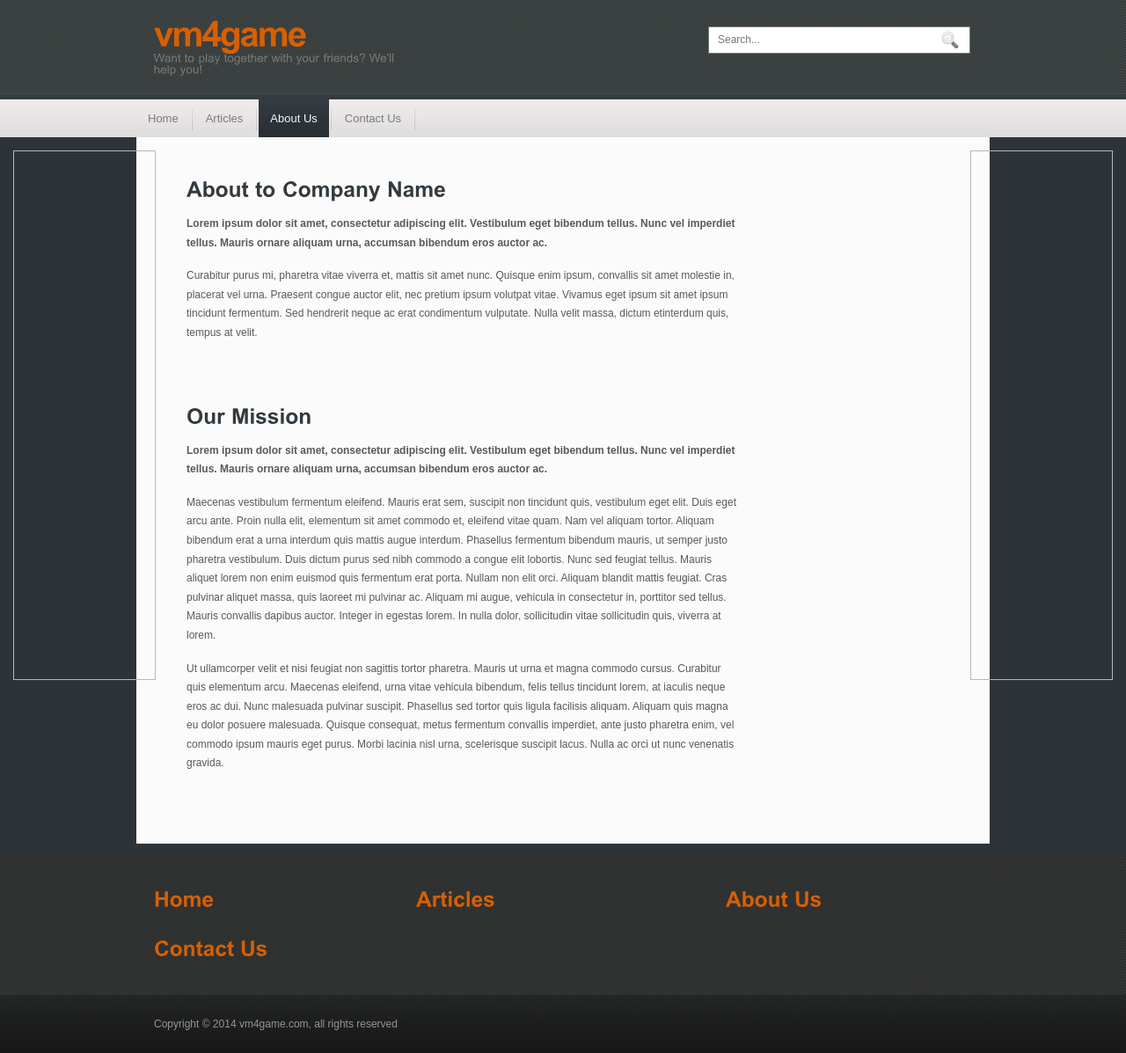
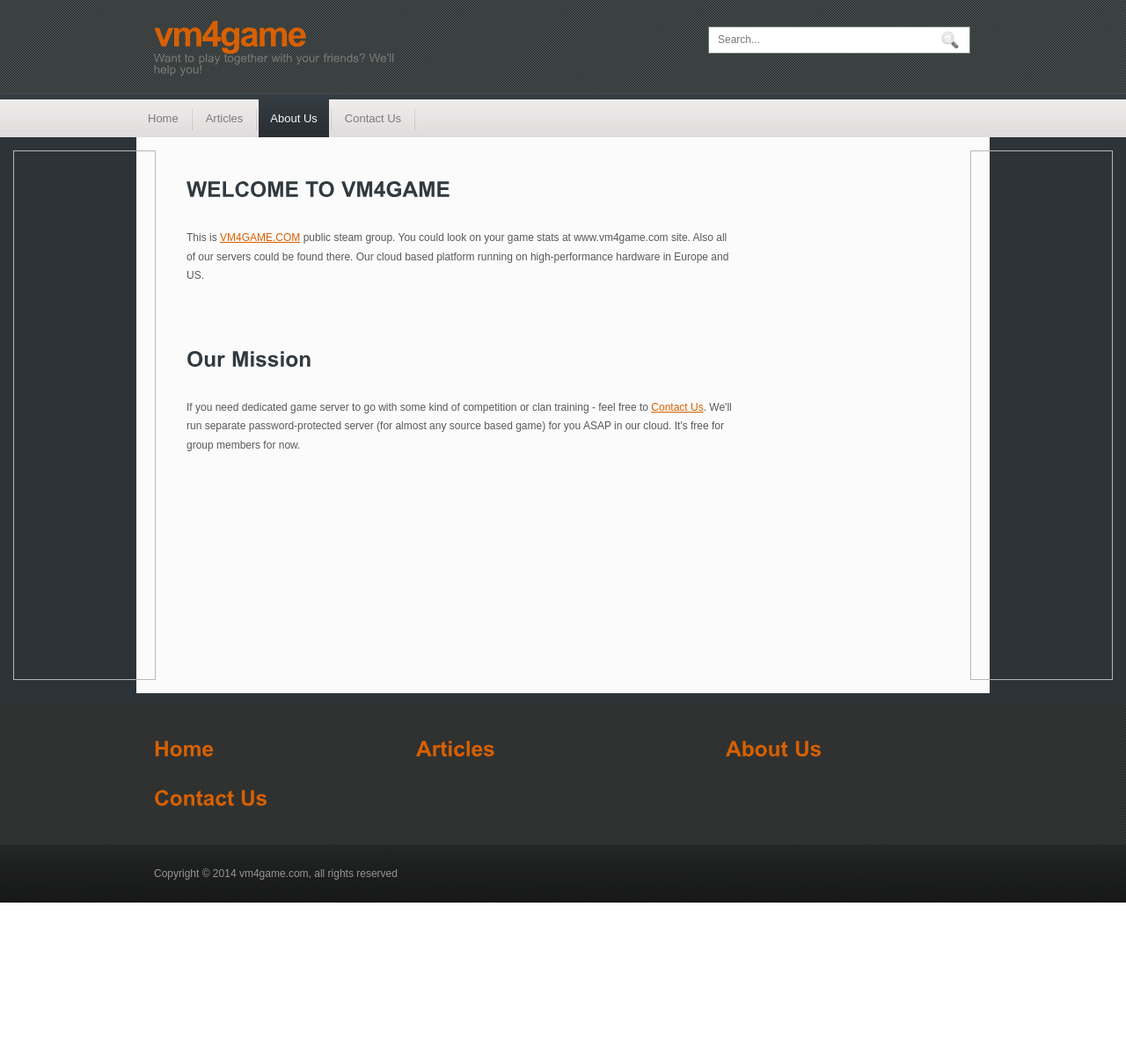
Before and after one commit to tshap88/mysite, a Django app: template mysite/templates/about.html in a window 1280 px wide. Shown: the whole page at 88% size. After the commit the page ends 1026 px from the top, so only its background shows below. Run offline with Django 3.2, Linux system fonts and the light colour scheme; the template is opened without the code that fills it, so the values that code supplies are empty.

Commit message:
added info about us

```diff
--- a/mysite/templates/about.html
+++ b/mysite/templates/about.html
@@ -8,16 +8,16 @@
     {% endblock %}
     {% block content %}
         <div class="article">
-          <h2><span>About to</span> Company Name</h2>
+          <h2><span>WELCOME TO</span> VM4GAME</h2>
           <div class="clr"></div>
-          <p><strong>Lorem ipsum dolor sit amet, consectetur adipiscing elit. Vestibulum eget bibendum tellus. Nunc vel imperdiet tellus. Mauris ornare aliquam urna, accumsan bibendum eros auctor ac.</strong></p>
-          <p>Curabitur purus mi, pharetra vitae viverra et, mattis sit amet nunc. Quisque enim ipsum, convallis sit amet molestie in, placerat vel urna. Praesent congue auctor elit, nec pretium ipsum volutpat vitae. Vivamus eget ipsum sit amet ipsum tincidunt fermentum. Sed hendrerit neque ac erat condimentum vulputate. Nulla velit massa, dictum etinterdum quis, tempus at velit.</p>
+          <p><strong></strong></p>
+          <p>This is <a href="http://steamcommunity.com/groups/vm4game#" target="_blank">VM4GAME.COM</a> public steam group. You could look on your game stats at www.vm4game.com site. Also all of our servers could be found there. Our cloud based platform running on high-performance hardware in Europe and US.</p>
         </div>
         <div class="article">
           <h2><span>Our</span> Mission</h2>
           <div class="clr"></div>
-          <p><strong>Lorem ipsum dolor sit amet, consectetur adipiscing elit. Vestibulum eget bibendum tellus. Nunc vel imperdiet tellus. Mauris ornare aliquam urna, accumsan bibendum eros auctor ac.</strong></p>
-          <p>Maecenas vestibulum fermentum eleifend. Mauris erat sem, suscipit non tincidunt quis, vestibulum eget elit. Duis eget arcu ante. Proin nulla elit, elementum sit amet commodo et, eleifend vitae quam. Nam vel aliquam tortor. Aliquam bibendum erat a urna interdum quis mattis augue interdum. Phasellus fermentum bibendum mauris, ut semper justo pharetra vestibulum. Duis dictum purus sed nibh commodo a congue elit lobortis. Nunc sed feugiat tellus. Mauris aliquet lorem non enim euismod quis fermentum erat porta. Nullam non elit orci. Aliquam blandit mattis feugiat. Cras pulvinar aliquet massa, quis laoreet mi pulvinar ac. Aliquam mi augue, vehicula in consectetur in, porttitor sed tellus. Mauris convallis dapibus auctor. Integer in egestas lorem. In nulla dolor, sollicitudin vitae sollicitudin quis, viverra at lorem.</p>
-          <p>Ut ullamcorper velit et nisi feugiat non sagittis tortor pharetra. Mauris ut urna et magna commodo cursus. Curabitur quis elementum arcu. Maecenas eleifend, urna vitae vehicula bibendum, felis tellus tincidunt lorem, at iaculis neque eros ac dui. Nunc malesuada pulvinar suscipit. Phasellus sed tortor quis ligula facilisis aliquam. Aliquam quis magna eu dolor posuere malesuada. Quisque consequat, metus fermentum convallis imperdiet, ante justo pharetra enim, vel commodo ipsum mauris eget purus. Morbi lacinia nisl urna, scelerisque suscipit lacus. Nulla ac orci ut nunc venenatis gravida.</p>
+          <p><strong></strong></p>
+          <p>If you need dedicated game server to go with some kind of competition or clan training - feel free to <a href="/contact">Contact Us</a>. We'll run separate password-protected server (for almost any source based game) for you ASAP in our cloud. It's free for group members for now.</p>
+          <p></p>
         </div>
     {% endblock %}
```
